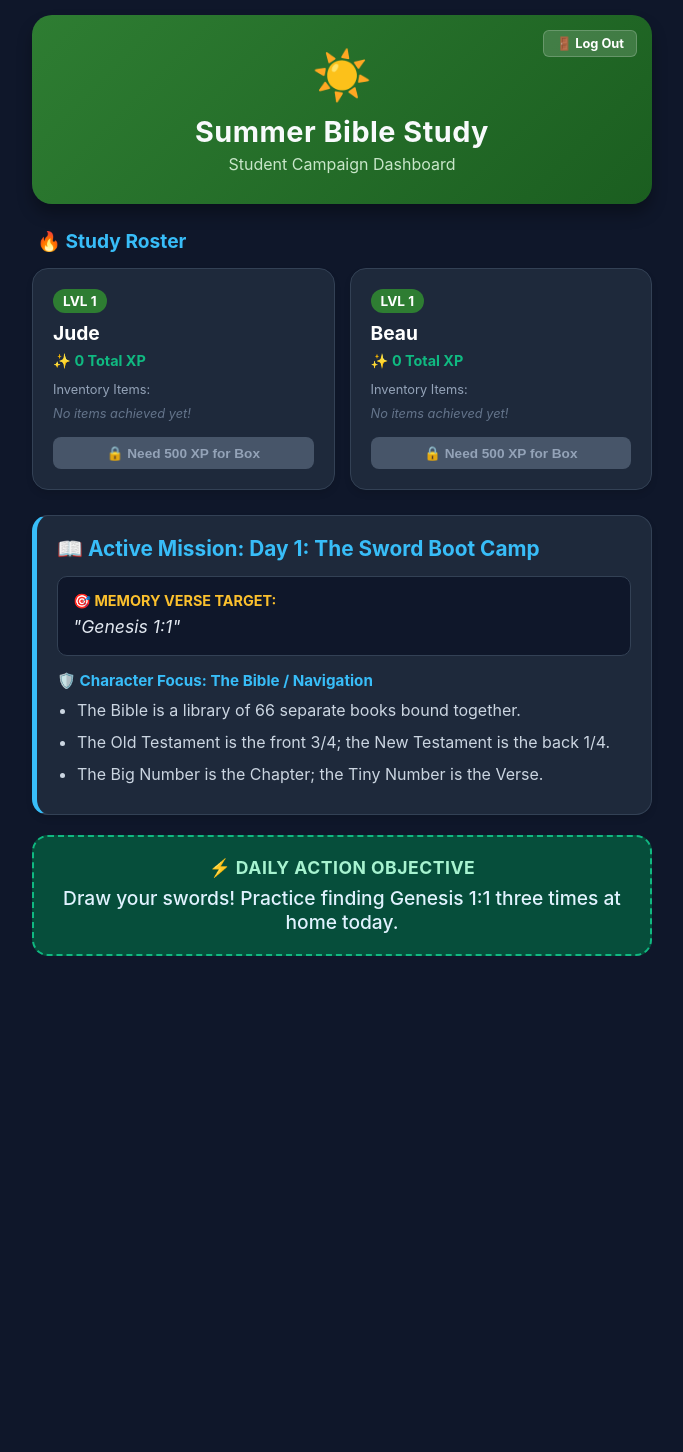
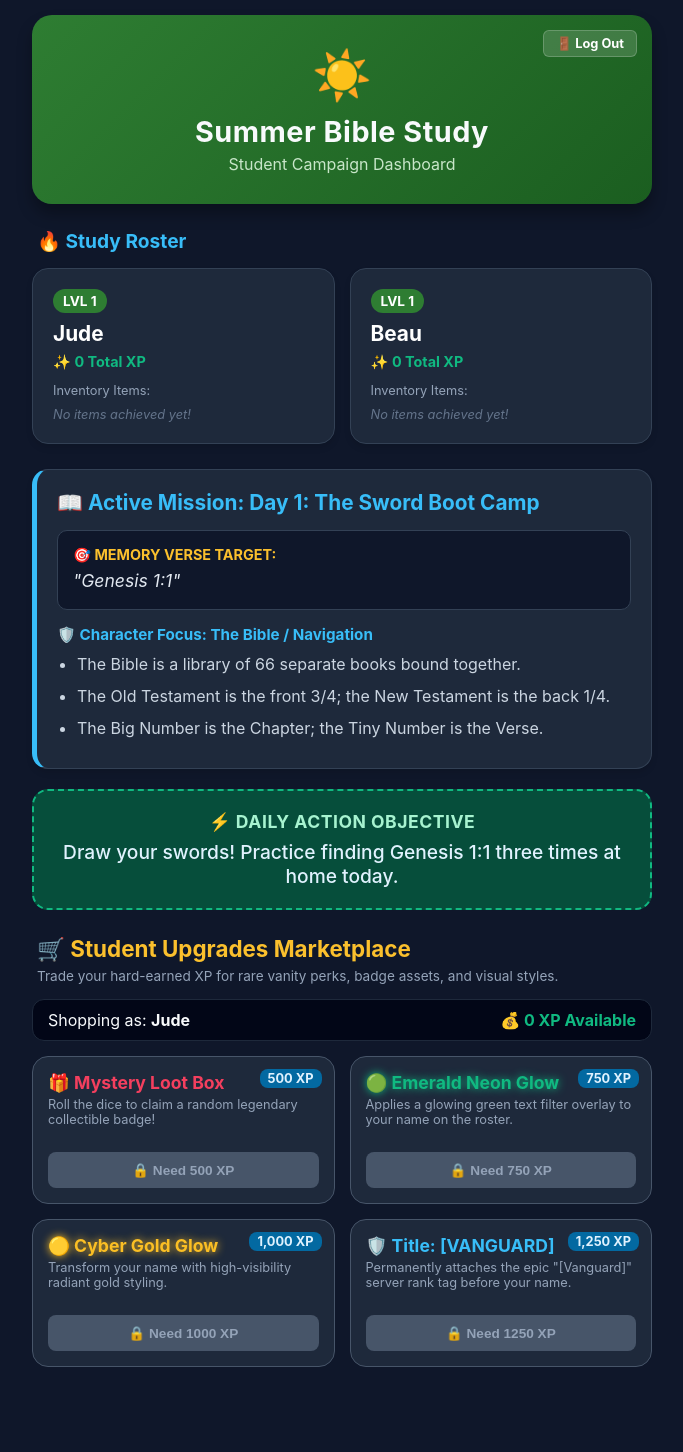
Before and after one commit to LiamN-Dev/bible_study_app, a Flask app: page /student in a window 1280 px wide. Shown: the whole page, without its empty margins (298-981 px from the left). Before the commit the page ends 956 px from the top, so only its background shows below. Run offline with Flask 3, Linux system fonts and the light colour scheme; data comes from the database, SQL or seed files in the repository; data that the repository does not hold is empty.

Commit message:
Implement student XP rewards marketplace
Added a marketplace for student XP rewards with various upgrade options.

```diff
--- a/templates/student.html
+++ b/templates/student.html
@@ -3,7 +3,7 @@
 <head>
     <meta charset="UTF-8">
     <meta name="viewport" content="width=device-width, initial-scale=1.0, maximum-scale=1.0, user-scalable=no">
-    <title>Summer Bible Study - Student Dashboard</title>
+    <title>Summer Bible Study - Student Dashboard & Shop</title>
     <style>
         * { box-sizing: border-box; }
         body { font-family: -apple-system, sans-serif; background: #0f172a; color: #f8fafc; max-width: 650px; margin: 0 auto; padding: 15px; padding-bottom: 60px; }
@@ -14,15 +14,18 @@
         .rank-badge { background: #2e7d32; color: white; padding: 4px 10px; border-radius: 12px; font-weight: bold; font-size: 0.85rem; display: inline-block; margin-bottom: 8px; width: fit-content; }
         .praise-glow { display: inline-block; background: #fef3c7; color: #b45309; font-size: 0.8rem; padding: 2px 8px; border-radius: 10px; font-weight: bold; margin-bottom: 10px; }
         .badge-box { display: inline-flex; align-items: center; background: #334155; padding: 6px 12px; border-radius: 20px; margin: 4px; border: 1px solid #475569; font-size: 0.9rem; }
-        .mission-box { background: #064e3b; border: 2px dashed #10b981; border-radius: 16px; padding: 20px; text-align: center; margin-top: 20px; }
-        .btn-shop { background: #fbc02d; color: #0f172a; border: none; padding: 8px 12px; border-radius: 8px; font-weight: bold; cursor: pointer; width: 100%; margin-top: 15px; font-size: 0.85rem; }
+        .mission-box { background: #064e3b; border: 2px dashed #10b981; border-radius: 16px; padding: 20px; text-align: center; margin-top: 20px; margin-bottom: 25px; }
+        .btn-shop { background: #fbc02d; color: #0f172a; border: none; padding: 10px 12px; border-radius: 8px; font-weight: bold; cursor: pointer; width: 100%; margin-top: 10px; font-size: 0.85rem; transition: 0.2s; }
+        .btn-shop:hover:not(:disabled) { background: #fdd835; transform: scale(1.02); }
         .btn-shop:disabled { background: #475569; color: #94a3b8; cursor: not-allowed; }
         h2 { color: #38bdf8; font-size: 1.3rem; margin-top: 0; margin-bottom: 15px; }
+        .shop-card { background: #1e293b; border: 1px solid #475569; border-radius: 16px; padding: 15px; display: flex; flex-direction: column; justify-content: space-between; position: relative; }
+        .shop-cost { position: absolute; top: 12px; right: 12px; background: #0369a1; color: #e0f2fe; padding: 2px 8px; border-radius: 8px; font-size: 0.8rem; font-weight: bold; }
     </style>
 </head>
 <body>
 
-   <div class="hero-banner" style="position: relative;">
+    <div class="hero-banner" style="position: relative;">
         <a href="/" style="position: absolute; top: 15px; right: 15px; background: rgba(255,255,255,0.15); color: white; text-decoration: none; padding: 5px 12px; border-radius: 6px; font-weight: bold; font-size: 0.8rem; border: 1px solid rgba(255,255,255,0.2); transition: 0.2s;">
             🚪 Log Out
         </a>
@@ -31,6 +34,7 @@
         <p style="margin: 5px 0 0 0; color: #c8e6c9; font-size: 1rem;">Student Campaign Dashboard</p>
     </div>
 
+    <!-- ROSTER SECTION -->
     <h2 style="font-size: 1.2rem; padding-left: 5px;">🔥 Study Roster</h2>
     <div class="grid">
         {% for p in profiles %}
@@ -42,7 +46,15 @@
                     <div class="praise-glow">⭐ Parent Praised x{{ p['praise_count'] }}</div>
                 {% endif %}
 
-                <strong style="display: block; font-size: 1.2rem; color: white; margin-bottom: 5px;">{{ p['display_name'] }}</strong>
+                <!-- Dynamic Name Customization Box -->
+                <strong style="display: block; font-size: 1.3rem; margin-bottom: 5px;
+                    color: {{ p['name_color'] if p['name_color'] else '#ffffff' }};
+                    text-shadow: {{ '0 0 10px ' + p['name_color'] if p['name_style'] == 'glow' else 'none' }};
+                    font-style: {{ 'italic' if p['name_style'] == 'italic' else 'normal' }};">
+
+                    {{ p['player_title'] if p['player_title'] }} {{ p['display_name'] }}
+                </strong>
+
                 <span style="color: #10b981; font-weight: bold; font-size: 0.9rem;">✨ {{ p['points'] }} Total XP</span>
 
                 <div style="margin-top: 12px;">
@@ -54,20 +66,13 @@
                     {% endfor %}
                 </div>
             </div>
-
-            <form action="/student/buy_lootbox/{{ p['username'] }}" method="POST">
-                {% if p['points'] >= 500 %}
-                    <button type="submit" class="btn-shop">🎁 Buy Mystery Loot Box (500 XP)</button>
-                {% else %}
-                    <button type="button" class="btn-shop" disabled>🔒 Need 500 XP for Box</button>
-                {% endif %}
-            </form>
         </div>
         {% endfor %}
     </div>
 
+    <!-- DAILY MISSIONS MODULE -->
     {% if day %}
-    <div class="card" style="border-left: 5px solid #38bdf8;">
+    <div class="card" style="border-left: 5px solid #38bdf8; margin-bottom: 20px;">
         <h2>📖 Active Mission: {{ day['title'] }}</h2>
         <div style="background: #0f172a; padding: 15px; border-radius: 10px; margin-bottom: 15px; border: 1px solid #334155;">
             <strong style="color: #fbc02d; font-size: 0.9rem; display: block; margin-bottom: 5px;">🎯 MEMORY VERSE TARGET:</strong>
@@ -87,12 +92,86 @@
         <p style="margin: 0; font-size: 1.2rem; color: #e0f2fe; font-weight: 500;">{{ day['kids_mission'] }}</p>
     </div>
     {% else %}
-    <div class="card" style="text-align: center; padding: 40px 20px;">
+    <div class="card" style="text-align: center; padding: 40px 20px; margin-bottom: 25px;">
         <span style="font-size: 2.5rem;">🛌</span>
         <h3 style="margin: 10px 0 0 0; color: #94a3b8;">No Active Mission Configured</h3>
         <p style="margin: 5px 0 0 0; color: #64748b; font-size: 0.95rem;">Check back once Liam opens the daily study module!</p>
     </div>
     {% endif %}
 
+
+    <!-- 🛒 NEW STUDENT XP REWARDS MARKETPLACE -->
+    <h2 style="font-size: 1.4rem; padding-left: 5px; color: #fbc02d;">🛒 Student Upgrades Marketplace</h2>
+    <p style="color: #94a3b8; font-size: 0.85rem; padding-left: 5px; margin-top: -10px; margin-bottom: 15px;">Trade your hard-earned XP for rare vanity perks, badge assets, and visual styles.</p>
+
+    <!-- Note: Assuming current user profile context 'current_user' is loaded, or fallback to first profile for test loops -->
+    {% set shopper = profiles[0] %}
+    <div style="background: #020617; border: 1px solid #1e293b; border-radius: 12px; padding: 10px 15px; margin-bottom: 15px; display: flex; justify-content: space-between; align-items: center;">
+        <span>Shopping as: <strong>{{ shopper['display_name'] }}</strong></span>
+        <span style="color: #10b981; font-weight: bold;">💰 {{ shopper['points'] }} XP Available</span>
+    </div>
+
+    <div class="grid">
+        <!-- Item 1: Loot Box -->
+        <div class="shop-card">
+            <span class="shop-cost">500 XP</span>
+            <div>
+                <strong style="color: #f43f5e; font-size: 1.1rem; display: block; margin-bottom: 4px;">🎁 Mystery Loot Box</strong>
+                <p style="color: #94a3b8; font-size: 0.8rem; margin: 0 0 15px 0;">Roll the dice to claim a random legendary collectible badge!</p>
+            </div>
+            <form action="/student/purchase_item/{{ shopper['username'] }}" method="POST">
+                <input type="hidden" name="item_key" value="lootbox">
+                <button type="submit" class="btn-shop" {% if shopper['points'] < 500 %}disabled{% endif %}>
+                    {% if shopper['points'] >= 500 %}🔓 Buy Loot Box{% else %}🔒 Need 500 XP{% endif %}
+                </button>
+            </form>
+        </div>
+
+        <!-- Item 2: Neon Emerald Text Glow -->
+        <div class="shop-card">
+            <span class="shop-cost">750 XP</span>
+            <div>
+                <strong style="color: #10b981; font-size: 1.1rem; display: block; margin-bottom: 4px; text-shadow: 0 0 8px #10b981;">🟢 Emerald Neon Glow</strong>
+                <p style="color: #94a3b8; font-size: 0.8rem; margin: 0 0 15px 0;">Applies a glowing green text filter overlay to your name on the roster.</p>
+            </div>
+            <form action="/student/purchase_item/{{ shopper['username'] }}" method="POST">
+                <input type="hidden" name="item_key" value="color_emerald">
+                <button type="submit" class="btn-shop" {% if shopper['points'] < 750 %}disabled{% endif %}>
+                    {% if shopper['points'] >= 750 %}🔓 Unlock Style{% else %}🔒 Need 750 XP{% endif %}
+                </button>
+            </form>
+        </div>
+
+        <!-- Item 3: Cyberpunk Gold Text -->
+        <div class="shop-card">
+            <span class="shop-cost">1,000 XP</span>
+            <div>
+                <strong style="color: #fbbf24; font-size: 1.1rem; display: block; margin-bottom: 4px; text-shadow: 0 0 8px #fbbf24;">🟡 Cyber Gold Glow</strong>
+                <p style="color: #94a3b8; font-size: 0.8rem; margin: 0 0 15px 0;">Transform your name with high-visibility radiant gold styling.</p>
+            </div>
+            <form action="/student/purchase_item/{{ shopper['username'] }}" method="POST">
+                <input type="hidden" name="item_key" value="color_gold">
+                <button type="submit" class="btn-shop" {% if shopper['points'] < 1000 %}disabled{% endif %}>
+                    {% if shopper['points'] >= 1000 %}🔓 Unlock Style{% else %}🔒 Need 1000 XP{% endif %}
+                </button>
+            </form>
+        </div>
+
+        <!-- Item 4: Elite Vanguard Title Prefix -->
+        <div class="shop-card">
+            <span class="shop-cost">1,250 XP</span>
+            <div>
+                <strong style="color: #38bdf8; font-size: 1.1rem; display: block; margin-bottom: 4px;">🛡️ Title: [VANGUARD]</strong>
+                <p style="color: #94a3b8; font-size: 0.8rem; margin: 0 0 15px 0;">Permanently attaches the epic "[Vanguard]" server rank tag before your name.</p>
+            </div>
+            <form action="/student/purchase_item/{{ shopper['username'] }}" method="POST">
+                <input type="hidden" name="item_key" value="title_vanguard">
+                <button type="submit" class="btn-shop" {% if shopper['points'] < 1250 %}disabled{% endif %}>
+                    {% if shopper['points'] >= 1250 %}🔓 Claim Prefix Rank{% else %}🔒 Need 1250 XP{% endif %}
+                </button>
+            </form>
+        </div>
+    </div>
+
 </body>
 </html>
```
